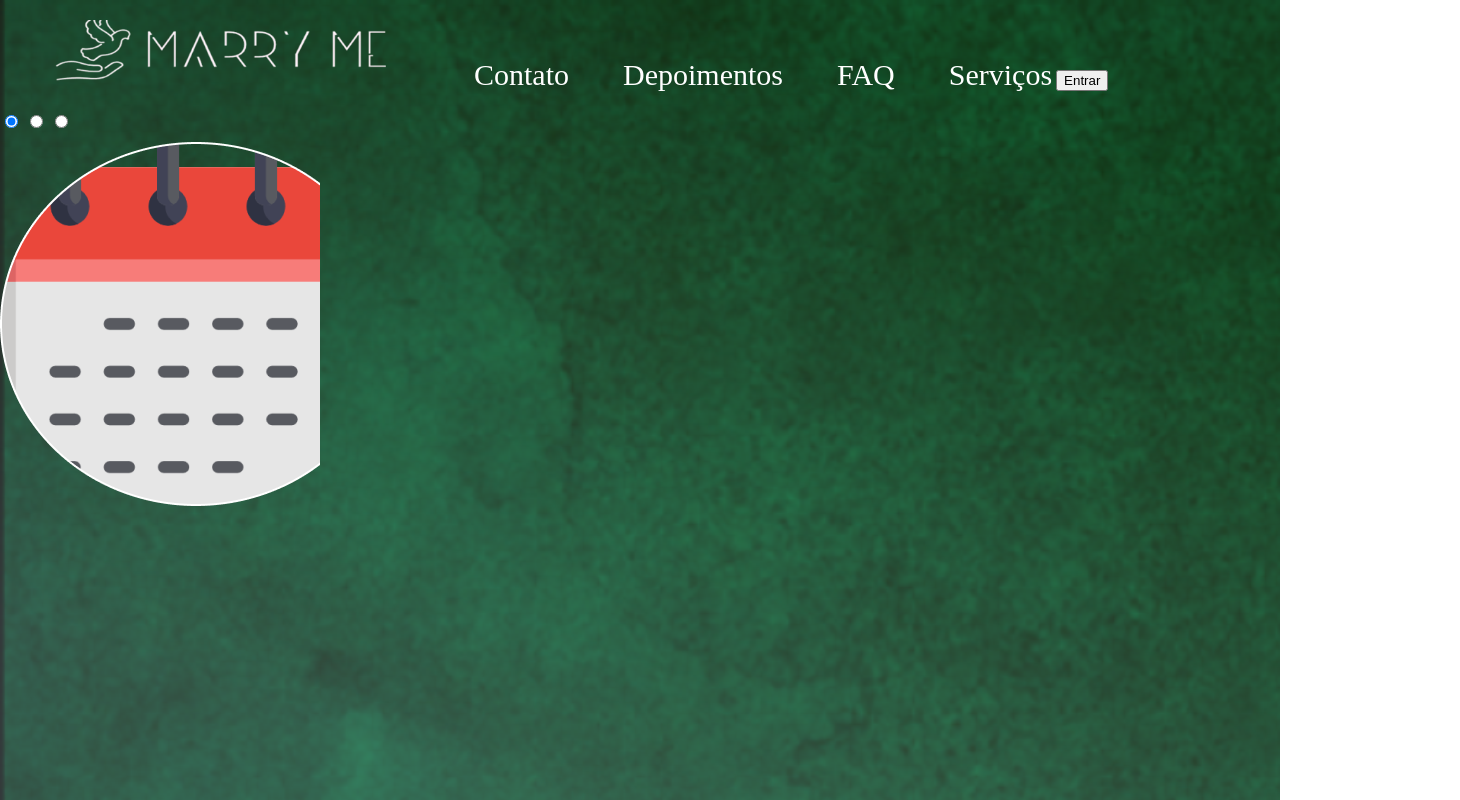
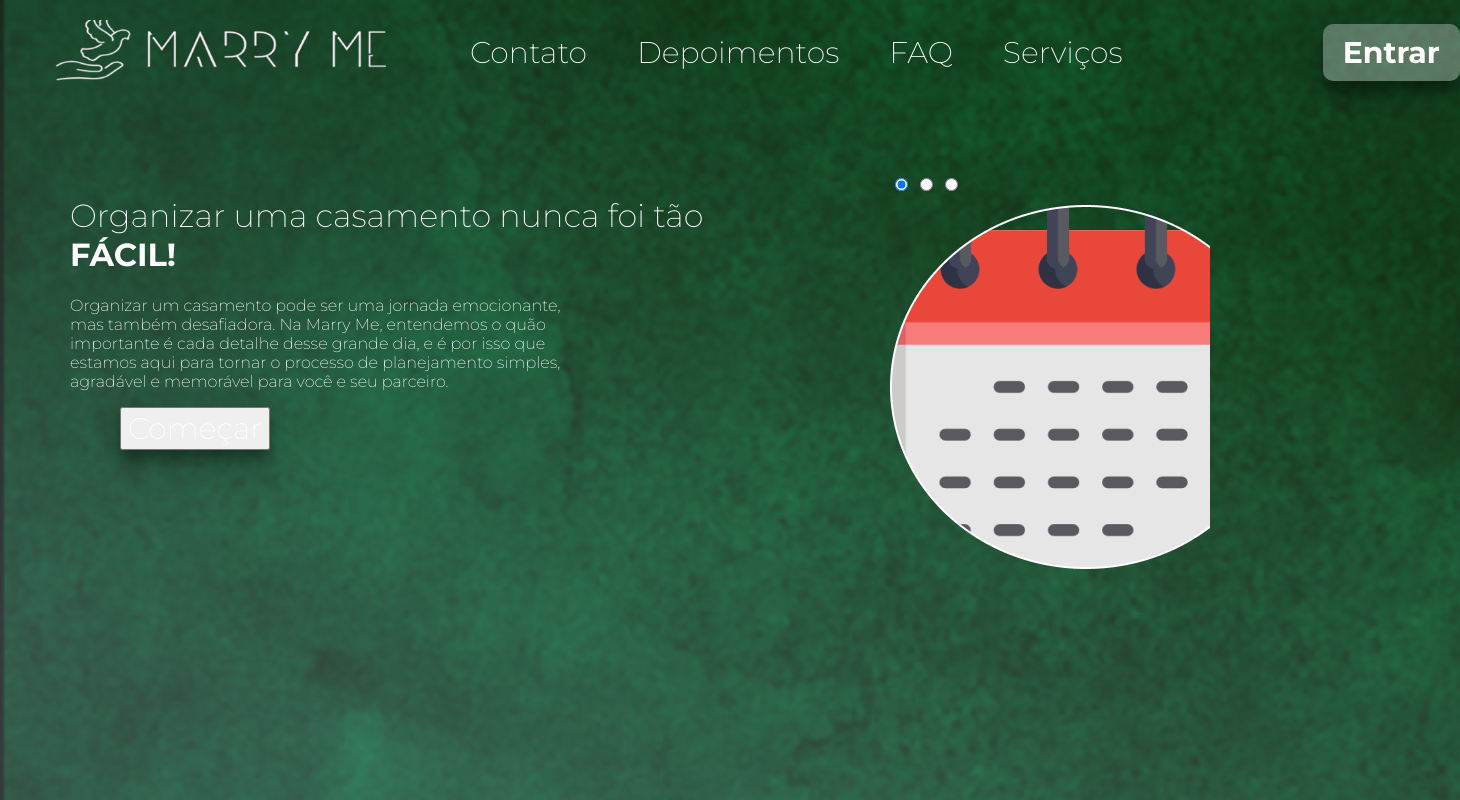
Before and after one commit to Helengendary/Pitada-Front, a plain HTML site: page Experiência Criativa/Marry.Me/Principal/principal.html in a window 1280 px wide. Shown: the whole page, 1460 px wide, since content can reach past the window. Drawn offline with Linux system fonts and the light colour scheme.

Commit message:
Fazendo principal

```diff
--- a/Experiência Criativa/Marry.Me/Principal/principal.html
+++ b/Experiência Criativa/Marry.Me/Principal/principal.html
@@ -3,6 +3,9 @@
         <meta charset="UTF-8">
         <title>Principal</title>
         <link rel="stylesheet" href="stylePrincipal.css">
+        <link rel="preconnect" href="https://fonts.googleapis.com">
+        <link rel="preconnect" href="https://fonts.gstatic.com" crossorigin>
+        <link href="https://fonts.googleapis.com/css2?family=Montserrat:ital,wght@0,100..900;1,100..900&display=swap" rel="stylesheet">
     </head>
     <body style="background-image: url(../imagens/planeDeFunde.png); width: 100%; height: 100%; ">
         <div class="menu">
@@ -12,6 +15,15 @@
             <em>FAQ</em>
             <em>Serviços</em>
             <button>Entrar</button>
+        </div>
+        <div class="conteudo">
+            <div class="propaganda">
+                <h1>Organizar uma casamento nunca foi tão <b>FÁCIL!</b></h1>
+                <p>Organizar um casamento pode ser uma jornada emocionante,<br>mas também desafiadora. Na Marry Me, entendemos o quão<br>
+                    importante é cada detalhe desse grande dia, e é por isso que<br>estamos aqui para tornar o processo de planejamento simples,<br>
+                    agradável e memorável para você e seu parceiro.
+                </p>
+                <button>Começar</button>
             </div>
             <div class="carrossel">
                 <input type="radio" class="slide-controller" name="slide" checked />
@@ -32,5 +44,6 @@
                 </ul>
                 </div>
             </div>
+        </div>
     </body>
 </html>
--- a/Experiência Criativa/Marry.Me/Principal/stylePrincipal.css
+++ b/Experiência Criativa/Marry.Me/Principal/stylePrincipal.css
@@ -34,6 +34,9 @@ grid-auto-columns: 1fr;
 
 .menu {
     padding: 20px;
+    display: flex;
+    align-items: center;
+    justify-content: space-between;
 }
 
 .menu img{
@@ -41,10 +44,56 @@ grid-auto-columns: 1fr;
     width: 400px;
 }
 
-.menu em {
+.menu em, button {
     color: white;
     margin-left: 50px;
-    margin-bottom: 20px;
     font-size: 30px;
+    font-family: "Montserrat", sans-serif;
+    font-optical-sizing: auto;
+    font-weight: 200;
     font-style: normal;
 }
+
+.menu button {
+    background-color: rgba(255, 255, 255, 0.3);
+    border: none;
+    border-radius: 10px;
+    padding-top: 10px;
+    padding-bottom: 10px;
+    padding-left: 20px;
+    padding-right: 20px;
+    font-weight: bold;
+    margin-left: 200px;
+}
+
+button {
+    box-shadow: rgba(0, 0, 0, 0.25) 0px 14px 28px, rgba(0, 0, 0, 0.22) 0px 10px 10px;
+}
+
+.conteudo {
+    display: flex;
+    justify-content: space-between;
+}
+
+.carrossel{
+    padding: 70px;
+}
+
+.propaganda {
+    color: white;
+    padding: 70px;
+}
+
+.propaganda p {
+    font-family: "Montserrat", sans-serif;
+    font-optical-sizing: auto;
+    font-weight: 203;
+    font-style: normal;
+}
+
+.propaganda h1{
+    font-family: "Montserrat", sans-serif;
+    font-optical-sizing: auto;
+    font-weight: 203;
+    font-style: normal;
+}
```
Lines whose indentation alone changed are shown as unchanged.
